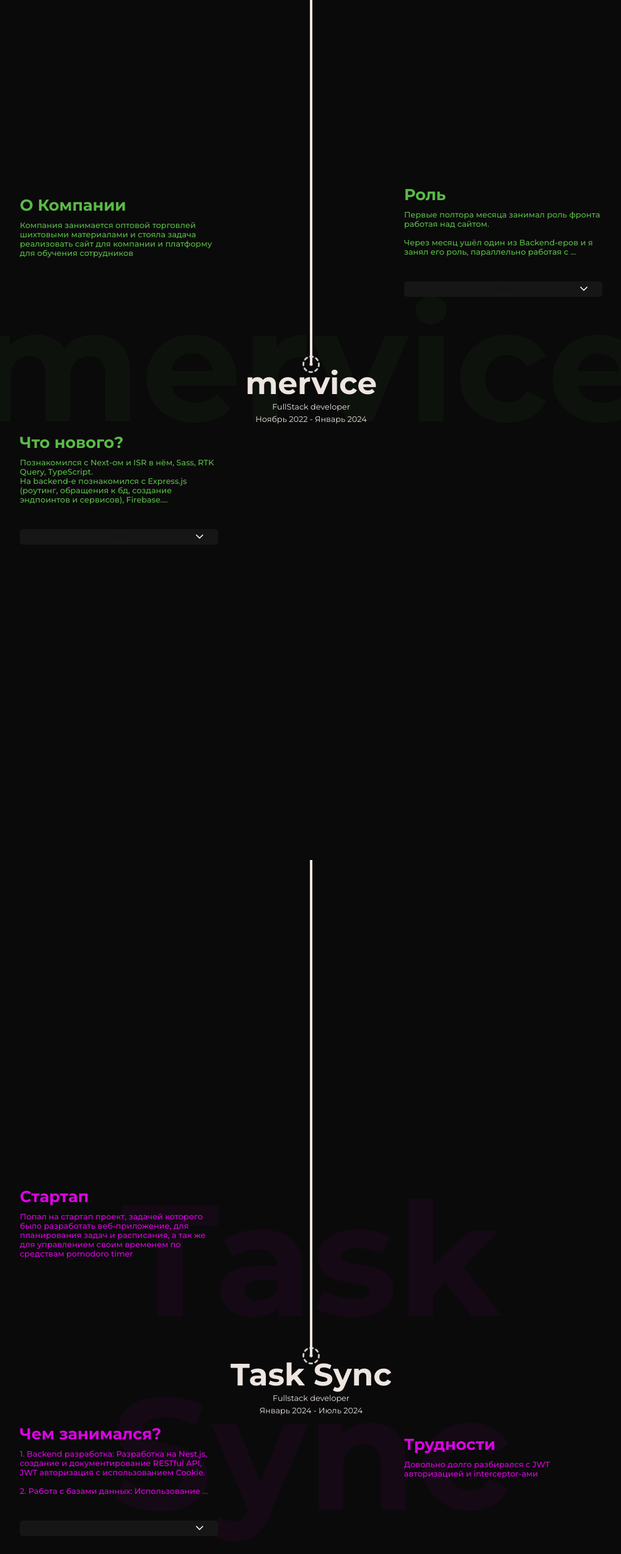
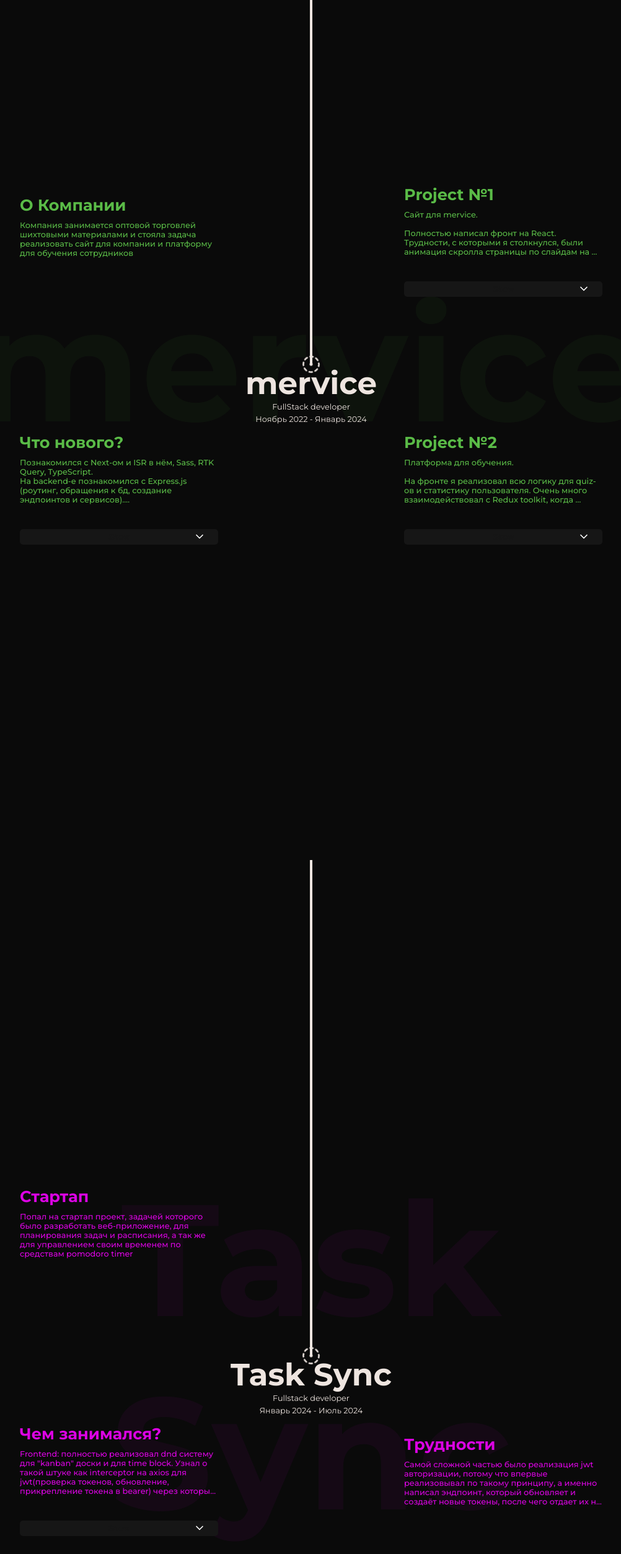
Before and after one commit to Qnieq/portfolio, a Next.js app: page / in a window 1280 px wide. Shown: the part 3512-6020 px from the top of the page at 62% size, without its empty margins (138-1140 px from the left). Built offline with nearby package versions, Linux system fonts and the light colour scheme; a web font is replaced by a local one.

Commit message:
upd work history and more small changes

```diff
--- a/src/app/Main.tsx
+++ b/src/app/Main.tsx
@@ -30,7 +30,7 @@
                 <WorkHistory />
                 <Experience />
                 <Work />
-                <SocialMedia />
+                {/* <SocialMedia /> */}
                 <TopButton />
             </div>
         </SmoothScrolling>
--- a/src/app/main-sections/Experience.tsx
+++ b/src/app/main-sections/Experience.tsx
@@ -35,7 +35,7 @@
                     },
                     {
                         title: "TanStack Query",
-                        description: "Зачастую использую для обращения к API",
+                        description: "",
                         icon: <Spline scene="https://prod.spline.design/OnWheliN0R7P4VQt/scene.splinecode" />
                     },
                 ]
@@ -128,7 +128,7 @@
                 data: [
                     {
                         title: "TypeScript",
-                        description: "Использую больше чем 1.5 года, типизирую что только можно :)",
+                        description: "Использую больше чем 1.5 года, типизирую что только можно",
                         icon: <Spline scene="https://prod.spline.design/wY3VPjapsX5NJv0P/scene.splinecode" />
                     },
                     {
--- a/src/app/main-sections/HeroSection.tsx
+++ b/src/app/main-sections/HeroSection.tsx
@@ -29,7 +29,7 @@
     {
         hint: "Telegram",
         icon: <Send size={25} color="#39a5db" />,
-        link: "https://t.me/michael999ant",
+        link: "https://t.me/michael_zavali",
         type: "",
         color: "#39a5db"
     },
--- a/src/app/main-sections/workHistory.data.ts
+++ b/src/app/main-sections/workHistory.data.ts
@@ -17,11 +17,11 @@
     {
         text: [
             "Компания занимается оптовой торговлей шихтовыми материалами и стояла задача реализовать сайт для компании и платформу для обучения сотрудников",
-            `Первые полтора месяца занимал роль фронта работая над сайтом.\n\nЧерез месяц ушёл один из Backend-еров и я занял его роль, параллельно работая с фронтом\n\nПосле завершения разработки сайта мы начали работать над платформой для обучения, где занимал роль Fullstack`,
-            `Познакомился с Next-ом и ISR в нём, Sass, RTK Query, TypeScript.\nНа backend-е познакомился с Express.js (роутинг, обращения к бд, создание эндпоинтов и сервисов), Firebase.\n\nПолучил опыт работы в команде и использования Git\n\nСамое сложное было изучить и понять принципы работы backend-а`,
-            ""
+            `Сайт для mervice.\n\nПолностью написал фронт на React. Трудности, с которыми я столкнулся, были анимация скролла страницы по слайдам на разных девайсах и добавление новостей, а именно добавление фотографий. Скролл я починил добавив delay и игнорируя лишние скролл ивенты, а проблему с фотографиями решил через formdata.\n\nБекенд был для меня в новинку и самое непонятное было понять как получать request и как их отдавать response. Познакомился с Express.js. Реализовал эндпоинты для админки, где опять же вызвало трудности работа с файлами.`,
+            `Познакомился с Next-ом и ISR в нём, Sass, RTK Query, TypeScript.\nНа backend-е познакомился с Express.js (роутинг, обращения к бд, создание эндпоинтов и сервисов).\n\nНаучился работать с Git-ом в команде.\n\nУзнал о firebase и единственная трудность с которой я столкнулся, это хранение файлов в storage - очень много часов ушло на то, чтобы понять как правильно все подключить и отправлять файлы, а потом и забирать.\n\nСамое сложное было изучить и понять принципы работы backend-а`,
+            `Платформа для обучения.\n\nНа фронте я реализовал всю логику для quiz-ов и статистику пользователя. Очень много взаимодействовал с Redux toolkit, когда реализовывал квизы. Единственная проблема с которой я столкнулся это статистика: часто приходили не те данные из других модулей, над которыми работали другие разработчики, а они были в другом часовом поясе и скооперироваться с ними было проблемно. Для отображения статистики я использовал графики, было на удивление не сложно.`
         ],
-        text_block_title: ["О Компании", "Роль", "Что нового?", ""],
+        text_block_title: ["О Компании", "Project №1", "Что нового?", "Project №2"],
         color_text: "#5ABB47",
         title: "mervice",
         date: "Ноябрь 2022 - Январь 2024",
@@ -33,8 +33,8 @@
         text: [
             "",
             "Попал на стартап проект, задачей которого было разработать веб-приложение, для планирования задач и расписания, а так же для управлением своим временем по средствам pomodoro timer",
-            `1. Backend разработка: Разработка на Nest.js, создание и документирование RESTful API, JWT авторизация с использованием Cookie.\n\n2. Работа с базами данных: Использование Prisma и PostgreSQL.\n\n3. Frontend: Обеспечил обращение к API через Interceptor axios с авторизацией через access_token и создал dnd функционал. Настраивал сервисы для API, взаимодействуя с ними через Tanstack Query`,
-            "Довольно долго разбирался с JWT авторизацией и interceptor-ами"
+            `Frontend: полностью реализовал dnd систему для "kanban" доски и для time block. Узнал о такой штуке как interceptor на axios для jwt(проверка токенов, обновление, прикрепление токена в bearer) через который идут запросы на бекенд.\n\nBackend: Познакомился с Nest.js, с его декораторами и архитектурой. Было не сложно привыкнуть к нему, потому что напоминал Express. Реализовал микросервисы для time block и тасков - писал их по принципу bff.\n\nПознакомился с Prisma для обращения к PostgreSQL - наверное самое удобное, что только есть, я просто был в восторге.`,
+            "Самой сложной частью было реализация jwt авторизации, потому что впервые реализовывал по такому принципу, а именно написал эндпоинт, который обновляет и создаёт новые токены, после чего отдает их на фронт в куках."
         ],
         text_block_title: ["", "Стартап", "Чем занимался?", "Трудности"],
         color_text: "#dc03e4",
@@ -48,7 +48,7 @@
         text: [
             "Стартап проект, задачей которого стояла создать сервис, для продвижения личного бренда врачей",
             `В основном работал на Backend-е и с сервером на nginx.\nНа Frontend-е помогал с jwt авторизацией и созданием настроек в профиле врача`,
-            `Backend: Реализация jwt авторизации, интеграция с Plusofon для авторизации через телефон, создание эндпоинтов и сервисов для врачей и обычных юзеров, работа с файлами.\n\nНастройка сервера, настройка SSL протокола.\n\nFrontend: Настройка middleware, jwt авторизации и страница авторизации через телефон`,
+            `Backend: Получилось интегрировать авторизацию через телефон с помощью Plusofon и научился работать с файлами.\n\nВпервые пришлось с нуля настраивать сервер на nginx (настройка прокси, переадресация, написание конфига) и получилось настроить SSL протокол - интересный был опыт\n\nНа Frontend-е написал interceptor в связке с axios для jwt авторизации (запрос проверки токенов, запрос новых токенов, обновление токенов) и под это написал middleware для проверки токенов юзера.\n\nТак же написал страницу настроек в профиле врача, в ходе чего научился Tailwind-у.`,
             "На проекте я был lead-ом по совместительству, т.к. был самым опытным на проекте. Распределял задачи, выстраивал дальнейшую работу команды, обучал пару сотрудников Nest-у."
         ],
         text_block_title: ["О проекте", "Роль", "Задачи", "Доп. задачи"],
--- a/src/app/main.module.scss
+++ b/src/app/main.module.scss
@@ -74,7 +74,7 @@
             position: relative;
 
             .photo {
-                width: clamp(150px, 30vw, 500px);
+                width: clamp(150px, 25vw, 500px);
                 height: clamp(250px, 30vw, 600px);
                 z-index: 8;
                 filter: brightness(0.8);
```
